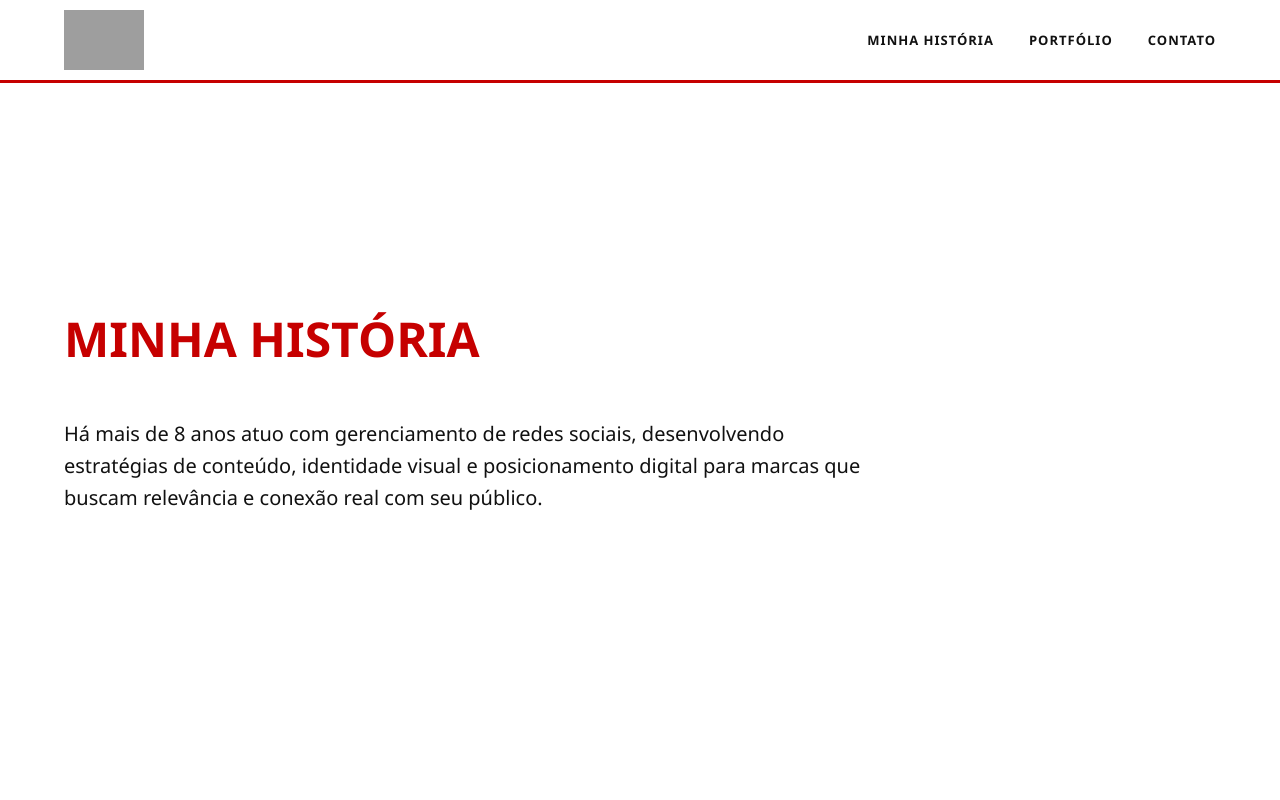
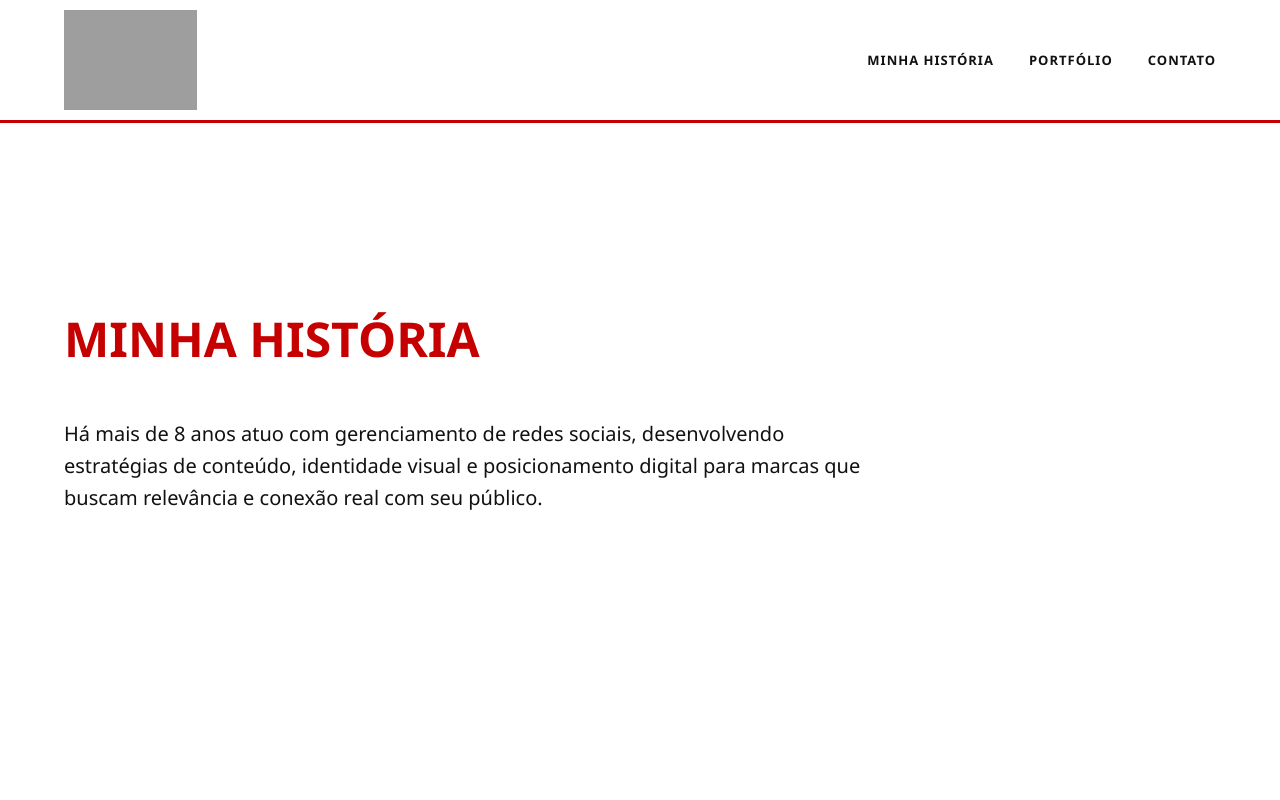
Before and after one commit to f360agencia/Portfolio-F360-Agencia, a plain HTML site: page index.html in a window 1280 px wide. Shown: the top 800 px of the page. Drawn offline with Linux system fonts and the light colour scheme; grey boxes are pictures that could not be loaded.

Commit message:
Update index.html

```diff
--- a/index.html
+++ b/index.html
@@ -36,7 +36,7 @@
     }
 
     .logo img {
-      height: 60px; /* Logo reduzida para uma header mais fina */
+      height: 100px; /* Logo reduzida para uma header mais fina */
       width: auto;
       display: block;
     }
```
